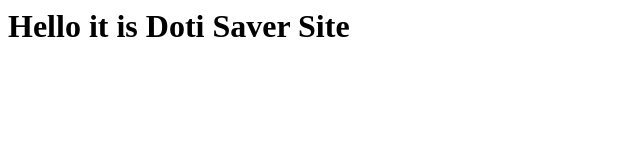
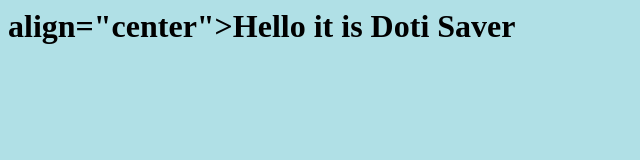
Before and after one commit to abuyakov/DotiSaver, a plain HTML site: page index.html in a window 1280 px wide. Shown: the whole page, without its empty margins (0-640 px from the left). Drawn offline with Linux system fonts and the light colour scheme.

Commit message:
Update index.html

```diff
--- a/index.html
+++ b/index.html
@@ -1 +1,3 @@
-<h1>Hello it is Doti Saver Site<h1>
+<body style="background-color:powderblue;">
+
+<h1> align="center">Hello it is Doti Saver<h1>
```
